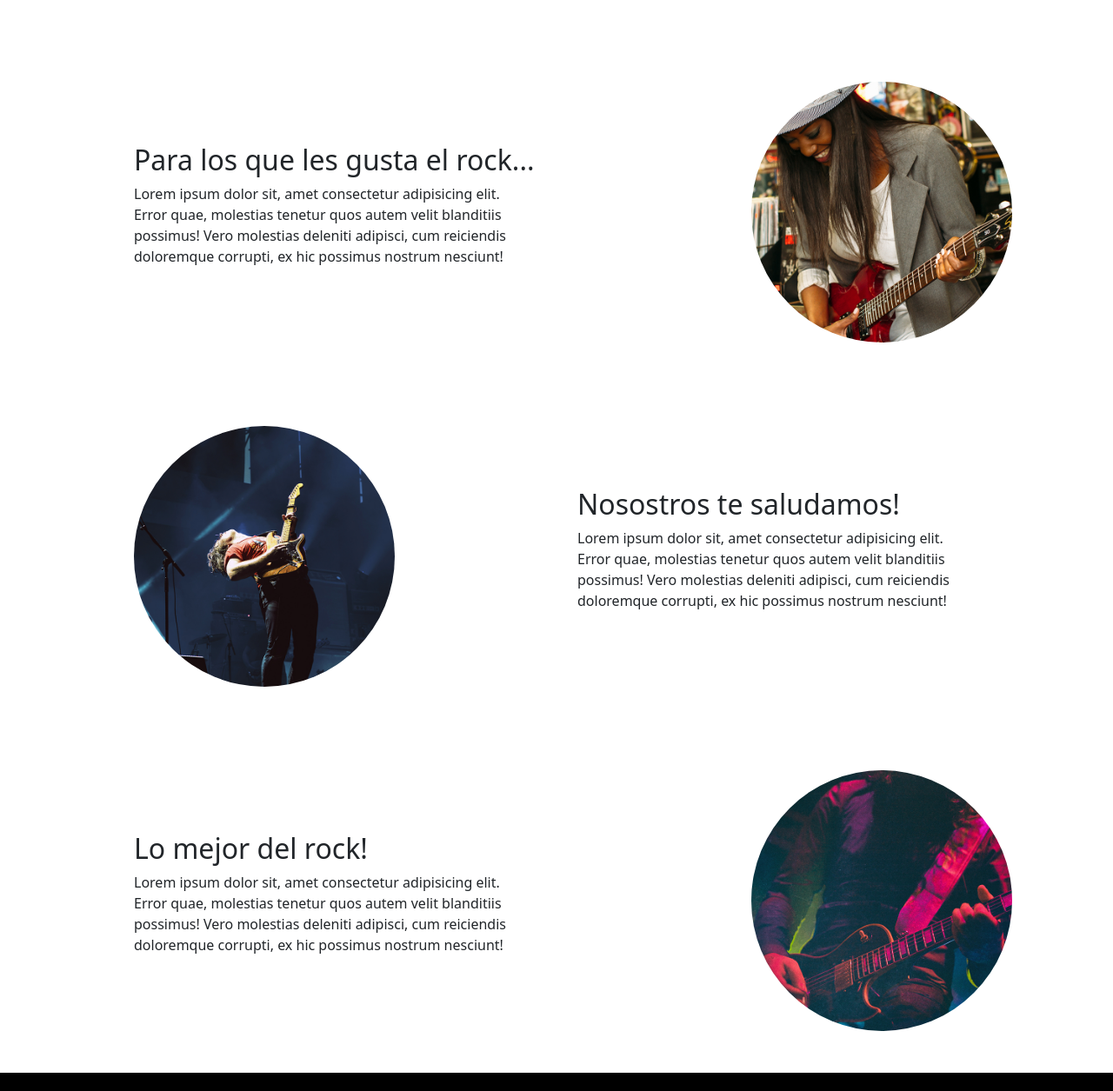
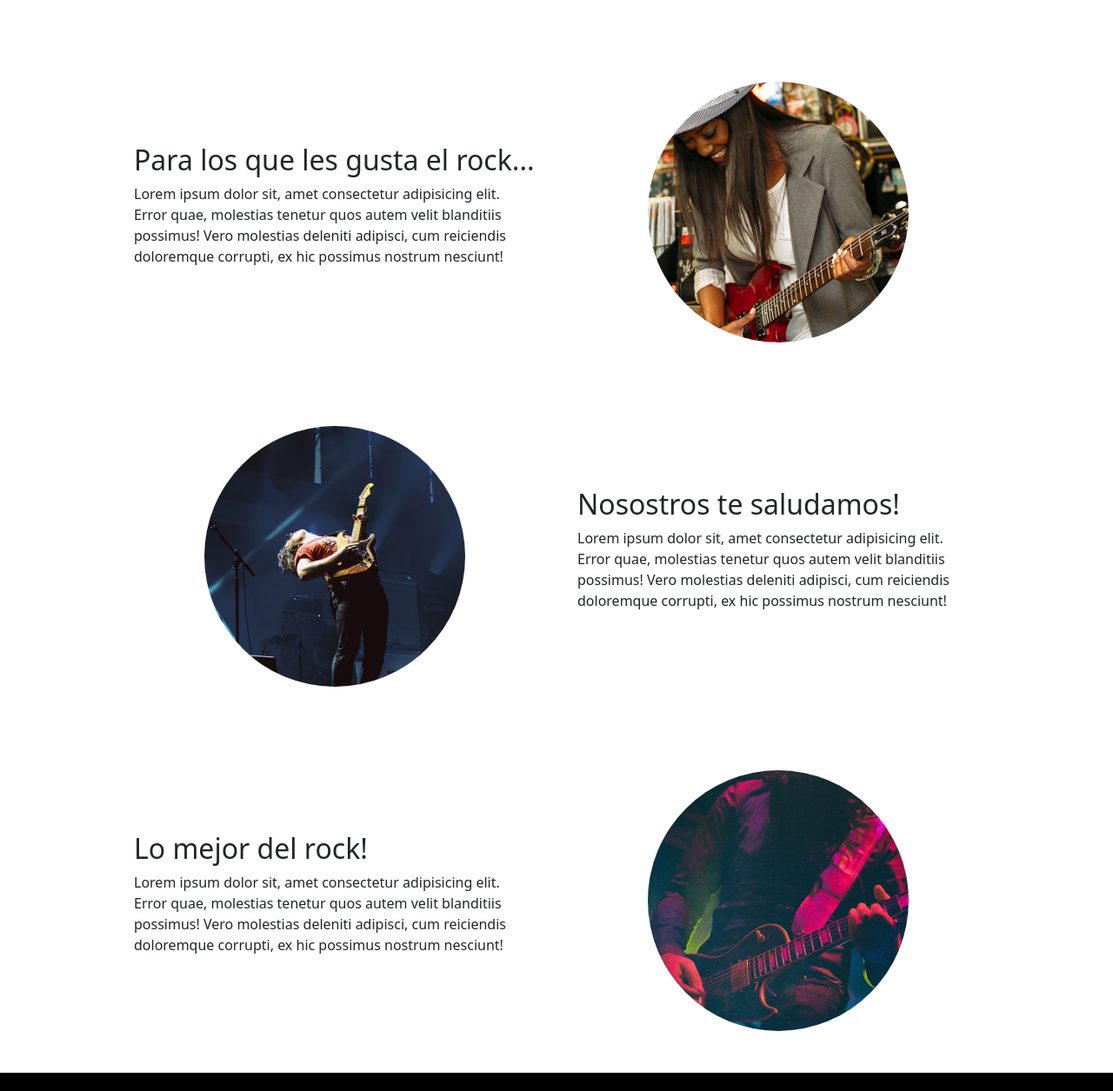
Before and after one commit to kaihernandezruiz-wq/bootstrap, a plain HTML site: page index.html in a window 1280 px wide. Shown: the part 512-1767 px from the top of the page at 87% size. Drawn offline with Linux system fonts and the light colour scheme.

Commit message:
se edito img

```diff
--- a/css/estilos.css
+++ b/css/estilos.css
@@ -81,11 +81,7 @@ body {
 
 }
 
-@media (min-width: 720px) {
-   .m-img {
-      margin-left: 200px;
-   }
-}
+
 
 
 .menu-activado {
@@ -108,11 +104,12 @@ body {
    background-position: center;
 }
 
-.whats{
-    width: 60px;
-    position: fixed;
+.whats {
+   width: 60px;
+   position: fixed;
 }
-.whats:hover{
-    cursor: pointer;
+
+.whats:hover {
+   cursor: pointer;
 
 }
--- a/index.html
+++ b/index.html
@@ -54,8 +54,8 @@
                         molestias tenetur quos autem velit blanditiis possimus! Vero molestias deleniti adipisci, cum
                         reiciendis doloremque corrupti, ex hic possimus nostrum nesciunt!</p>
                 </div>
-                <div class="col-md-6 col-sm-12 "><img class="rounded-circle m-img" src="imagenes/01.jpg" alt=""
-                        width="300px"></div>
+                <div class="col-md-6 col-sm-12 "><img class="rounded-circle p2 d-block mx-auto" src="imagenes/01.jpg"
+                        alt="" width="300px"></div>
 
             </div>
             <div class="row justify-content-center align-items-center g-5 order-md-2 m-sm-5">
@@ -65,8 +65,8 @@
                         molestias tenetur quos autem velit blanditiis possimus! Vero molestias deleniti adipisci, cum
                         reiciendis doloremque corrupti, ex hic possimus nostrum nesciunt!</p>
                 </div>
-                <div class="col-md-6 col-sm-12 order-md-1"><img class="rounded-circle " src="imagenes/02.jpg" alt=""
-                        width="300px"></div>
+                <div class="col-md-6 col-sm-12 order-md-1"><img class="rounded-circle p2 d-block mx-auto"
+                        src="imagenes/02.jpg" alt="" width="300px"></div>
             </div>
 
             <div class="row justify-content-center align-items-center g-5 order-md-3 m-sm-5">
@@ -77,8 +77,8 @@
                         molestias tenetur quos autem velit blanditiis possimus! Vero molestias deleniti adipisci, cum
                         reiciendis doloremque corrupti, ex hic possimus nostrum nesciunt!</p>
                 </div>
-                <div class="col-md-6 col-sm-12 "><img class="rounded-circle m-img" src="imagenes/03.jpg" alt=""
-                        width="300px"></div>
+                <div class="col-md-6 col-sm-12 "><img class="rounded-circle p2 d-block mx-auto" src="imagenes/03.jpg"
+                        alt="" width="300px"></div>
 
             </div>
 
```
